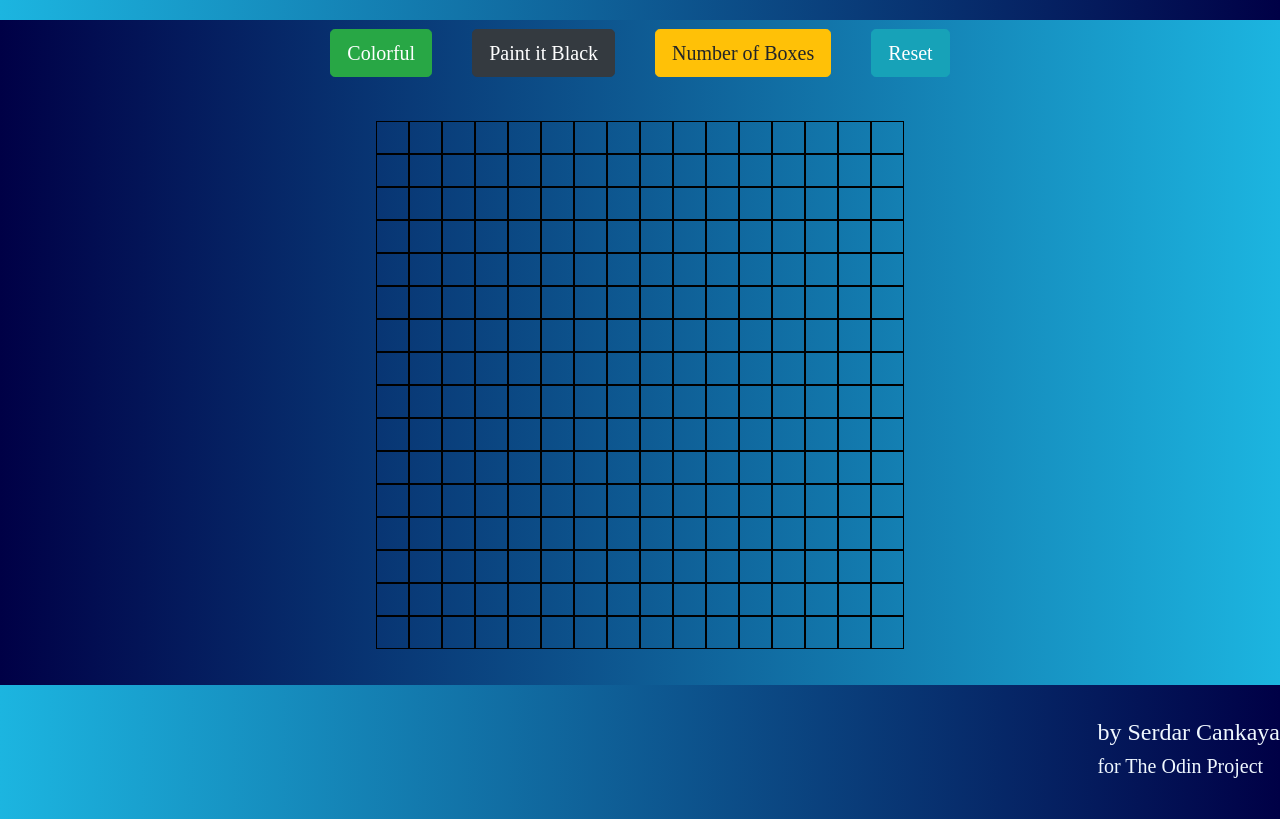
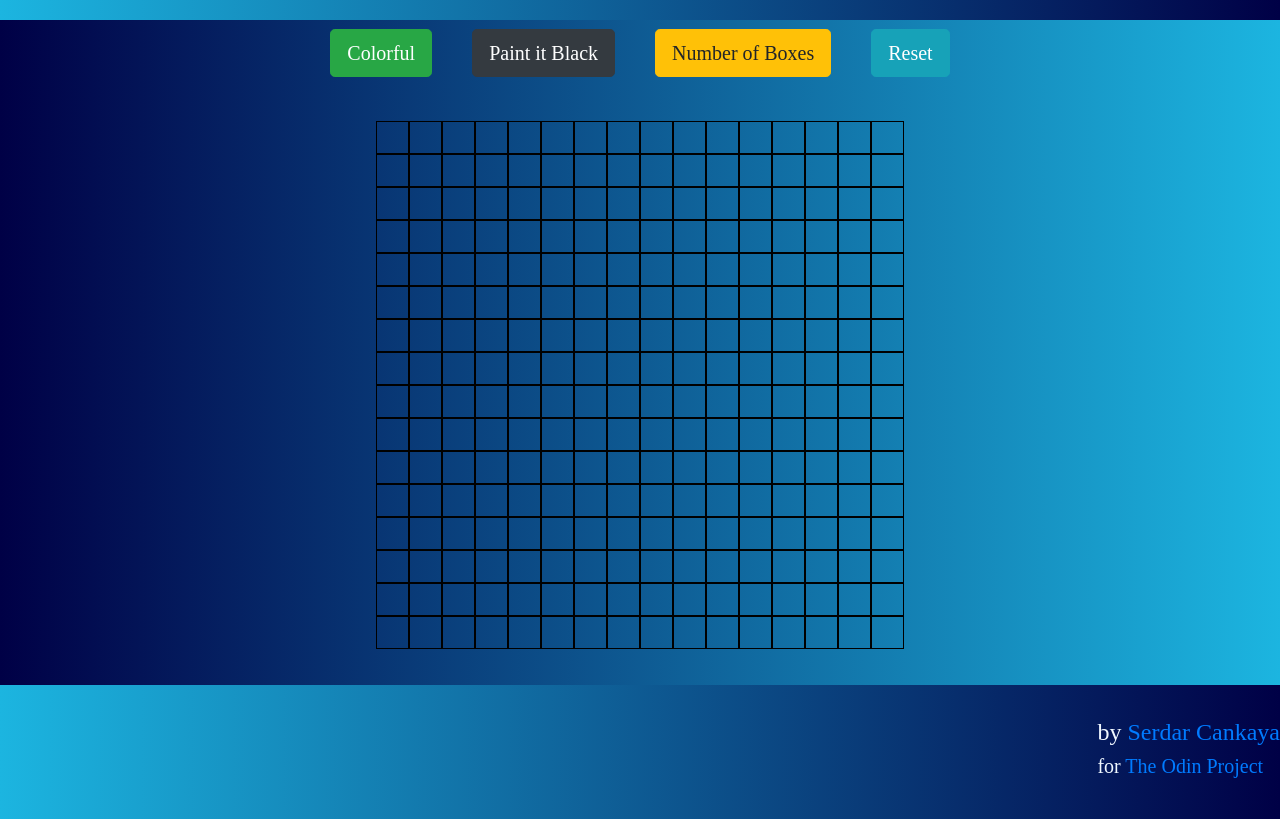
Before and after one commit to serdarcankaya/etch-a-sketch, a plain HTML site: page index.html in a window 1280 px wide. Shown: the part 114-933 px from the top of the page. Drawn offline with nearby package versions, Linux system fonts and the light colour scheme; a web font is replaced by a local one.

Commit message:
add links

```diff
--- a/index.html
+++ b/index.html
@@ -31,8 +31,8 @@
   </section>
   <footer>
     <div>
-      <h4>by Serdar Cankaya</h4>
-      <h5>for The Odin Project</h5>
+      <h4>by <a href="https://github.com/serdarcankaya" target="_blank">Serdar Cankaya</a></h4>
+      <h5>for <a href="https://www.theodinproject.com/" target="_blank">The Odin Project</a></h5>
     </div>
   </footer>
   <script src="main.js"></script>
```
